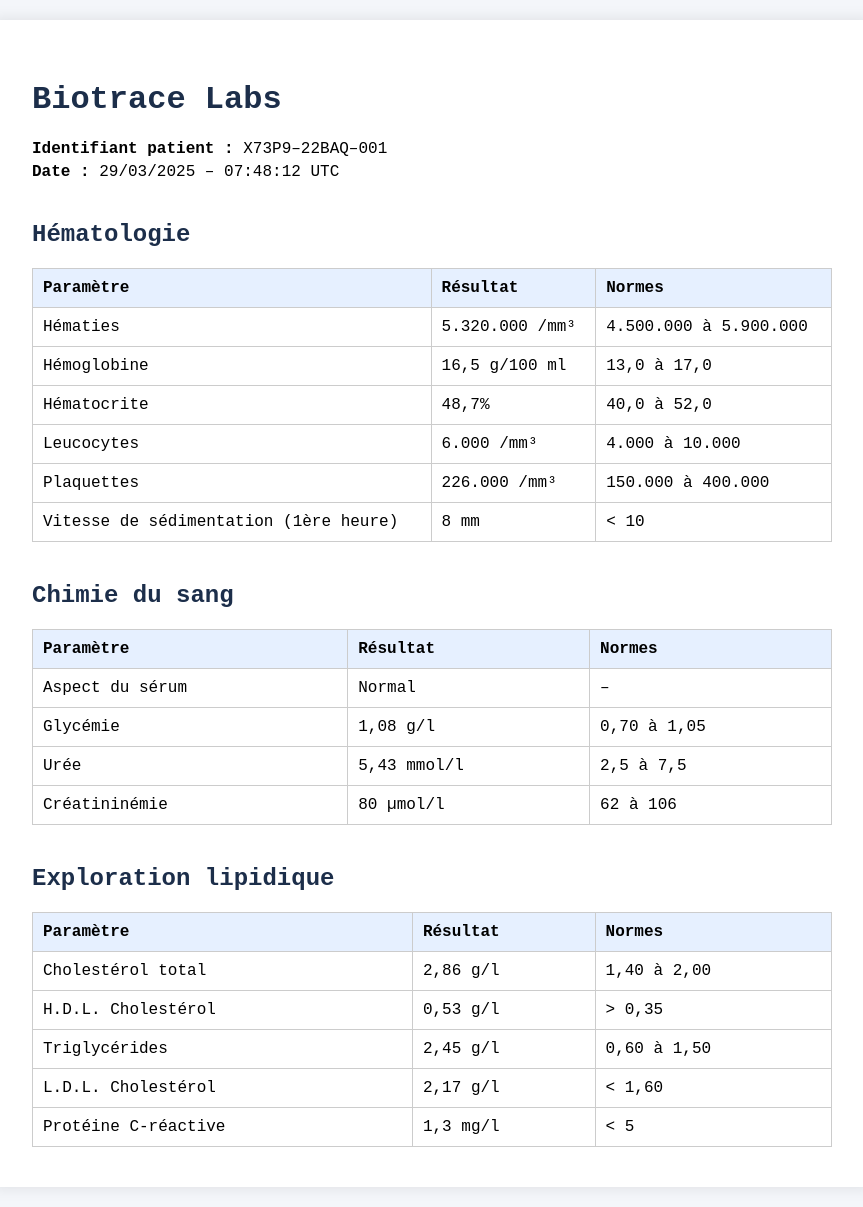
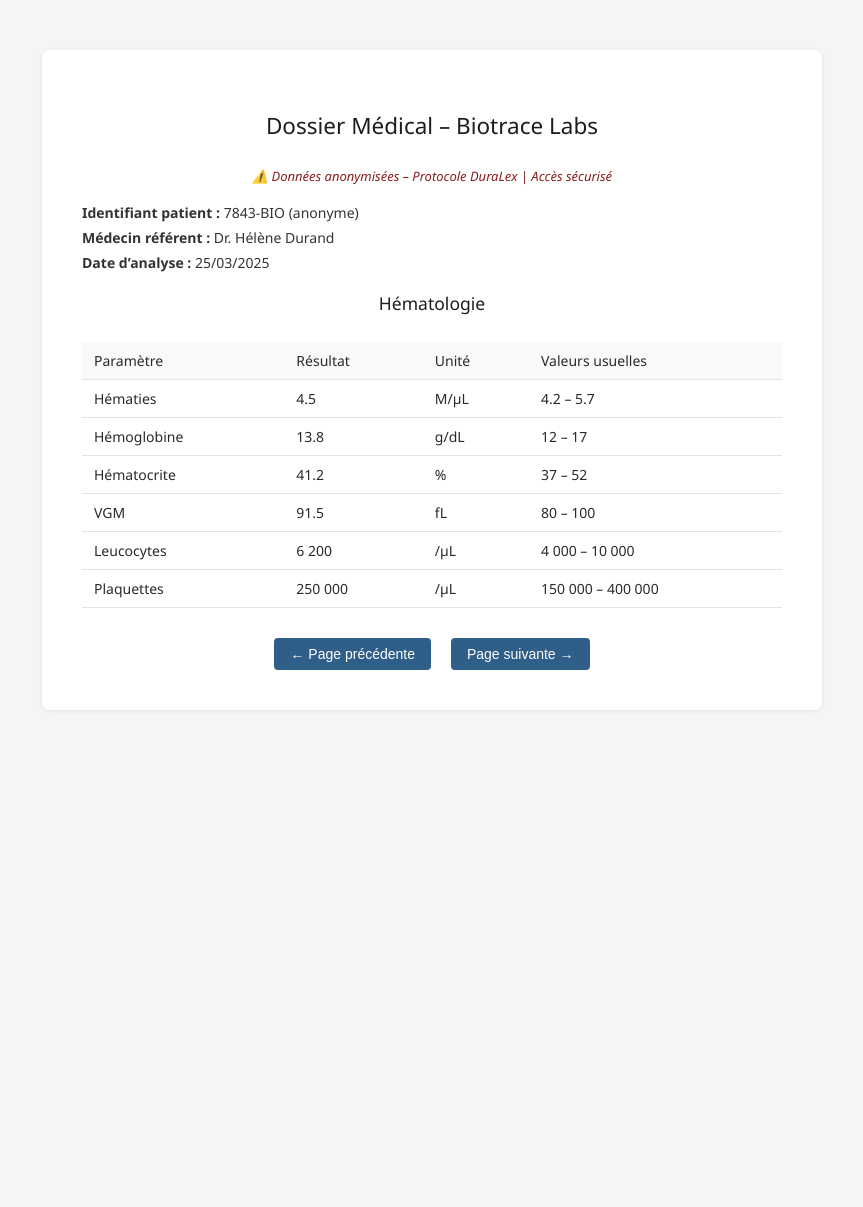
Before and after one commit to louske13/shadowgate, a Flask app: template templates/biotrace.html in a window 1280 px wide. Shown: the whole page, without its empty margins (208-1071 px from the left). After the commit the page ends 670 px from the top, so only its background shows below. Run offline with Flask 3, Linux system fonts and the light colour scheme; the template is opened without the code that fills it, so the values that code supplies are empty.

Commit message:
Style affiné pour biotrace.html + pagination médicale

```diff
--- a/templates/biotrace.html
+++ b/templates/biotrace.html
@@ -1,93 +1,190 @@
-
 <!DOCTYPE html>
 <html lang="fr">
 <head>
     <meta charset="UTF-8">
-    <title>Biotrace Labs – Résultats Patient</title>
+    <title>Dossier Médical – Biotrace Labs</title>
     <style>
         body {
-            font-family: 'Courier New', Courier, monospace;
-            background-color: #f4f6fa;
-            margin: 0;
-            padding: 20px;
+            font-family: 'Segoe UI', 'Helvetica Neue', sans-serif;
+            background-color: #f4f5f7;
+            color: #2a2a2a;
+            line-height: 1.5;
+            font-size: 15px;
         }
-        .report {
-            background-color: white;
-            max-width: 800px;
-            margin: auto;
+
+        .resultats-container {
+            max-width: 700px;
+            margin: 50px auto;
             padding: 40px;
-            box-shadow: 0px 0px 15px rgba(0, 0, 0, 0.1);
+            background-color: #ffffff;
+            box-shadow: 0 1px 4px rgba(0,0,0,0.08);
+            border-radius: 8px;
         }
-        h1, h2 {
-            color: #1c2e4a;
+
+        h2, h3 {
+            font-weight: 500;
+            color: #1d1d1f;
+            text-align: center;
+            margin-bottom: 25px;
         }
-        .section {
-            margin-top: 40px;
+
+        p {
+            margin: 4px 0;
+            font-size: 14px;
+            color: #333;
         }
+
         table {
             width: 100%;
             border-collapse: collapse;
-            margin-top: 10px;
+            margin-top: 20px;
         }
+
         th, td {
-            padding: 10px;
-            border: 1px solid #ccc;
+            padding: 8px 12px;
+            border-bottom: 1px solid #e3e3e3;
+            text-align: left;
+            font-size: 14px;
         }
+
         th {
-            background-color: #e6f0ff;
-            text-align: left;
+            font-weight: 500;
+            background-color: #f9f9f9;
         }
-        .metadata {
-            margin-bottom: 30px;
+
+        .confidential {
+            text-align: center;
+            font-size: 13px;
+            color: #8a1f1f;
+            font-style: italic;
+            margin-bottom: 15px;
         }
-        .metadata p {
-            margin: 5px 0;
+
+        .qr {
+            text-align: center;
+            margin-top: 40px;
+        }
+
+        .qr img {
+            width: 80px;
+            opacity: 0.8;
+        }
+
+        .pagination-btn {
+            font-size: 14px;
+            padding: 8px 16px;
+            background-color: #2f5e88;
+            color: white;
+            border: none;
+            border-radius: 4px;
+            margin: 0 8px;
+            cursor: pointer;
+            transition: background-color 0.2s ease-in-out;
+        }
+
+        .pagination-btn:hover {
+            background-color: #244b6b;
+        }
+
+        .page-section {
+            display: none;
+        }
+
+        .page-section.active {
+            display: block;
+        }
+
+        .navigation {
+            text-align: center;
+            margin-top: 30px;
         }
     </style>
 </head>
 <body>
-    <div class="report">
-        <h1>Biotrace Labs</h1>
-        <div class="metadata">
-            <p><strong>Identifiant patient :</strong> X73P9–22BAQ–001</p>
-            <p><strong>Date :</strong> 29/03/2025 – 07:48:12 UTC</p>
-        </div>
+<div class="resultats-container">
+    <h2>Dossier Médical – Biotrace Labs</h2>
+    <p class="confidential">⚠️ Données anonymisées – Protocole DuraLex | Accès sécurisé</p>
 
-        <div class="section">
-            <h2>Hématologie</h2>
+    <!-- PAGE 1 -->
+    <div class="page-section active" id="page1">
+        <p><strong>Identifiant patient :</strong> 7843-BIO (anonyme)</p>
+        <p><strong>Médecin référent :</strong> Dr. Hélène Durand</p>
+        <p><strong>Date d’analyse :</strong> 25/03/2025</p>
+
+        <h3>Hématologie</h3>
         <table>
-                <tr><th>Paramètre</th><th>Résultat</th><th>Normes</th></tr>
-                <tr><td>Hématies</td><td>5.320.000 /mm³</td><td>4.500.000 à 5.900.000</td></tr>
-                <tr><td>Hémoglobine</td><td>16,5 g/100 ml</td><td>13,0 à 17,0</td></tr>
-                <tr><td>Hématocrite</td><td>48,7%</td><td>40,0 à 52,0</td></tr>
-                <tr><td>Leucocytes</td><td>6.000 /mm³</td><td>4.000 à 10.000</td></tr>
-                <tr><td>Plaquettes</td><td>226.000 /mm³</td><td>150.000 à 400.000</td></tr>
-                <tr><td>Vitesse de sédimentation (1ère heure)</td><td>8 mm</td><td>&lt; 10</td></tr>
+            <tr><th>Paramètre</th><th>Résultat</th><th>Unité</th><th>Valeurs usuelles</th></tr>
+            <tr><td>Hématies</td><td>4.5</td><td>M/µL</td><td>4.2 – 5.7</td></tr>
+            <tr><td>Hémoglobine</td><td>13.8</td><td>g/dL</td><td>12 – 17</td></tr>
+            <tr><td>Hématocrite</td><td>41.2</td><td>%</td><td>37 – 52</td></tr>
+            <tr><td>VGM</td><td>91.5</td><td>fL</td><td>80 – 100</td></tr>
+            <tr><td>Leucocytes</td><td>6 200</td><td>/µL</td><td>4 000 – 10 000</td></tr>
+            <tr><td>Plaquettes</td><td>250 000</td><td>/µL</td><td>150 000 – 400 000</td></tr>
         </table>
     </div>
 
-        <div class="section">
-            <h2>Chimie du sang</h2>
+    <!-- PAGE 2 -->
+    <div class="page-section" id="page2">
+        <h3>Biochimie</h3>
         <table>
-                <tr><th>Paramètre</th><th>Résultat</th><th>Normes</th></tr>
-                <tr><td>Aspect du sérum</td><td>Normal</td><td>–</td></tr>
-                <tr><td>Glycémie</td><td>1,08 g/l</td><td>0,70 à 1,05</td></tr>
-                <tr><td>Urée</td><td>5,43 mmol/l</td><td>2,5 à 7,5</td></tr>
-                <tr><td>Créatininémie</td><td>80 µmol/l</td><td>62 à 106</td></tr>
+            <tr><th>Paramètre</th><th>Résultat</th><th>Unité</th><th>Valeurs usuelles</th></tr>
+            <tr><td>Glycémie à jeun</td><td>0.92</td><td>g/L</td><td>0.70 – 1.00</td></tr>
+            <tr><td>Créatinine</td><td>9.3</td><td>mg/L</td><td>6 – 12</td></tr>
+            <tr><td>ALAT (TGP)</td><td>21</td><td>UI/L</td><td>&lt; 45</td></tr>
+            <tr><td>ASAT (TGO)</td><td>18</td><td>UI/L</td><td>&lt; 35</td></tr>
+            <tr><td>GGT</td><td>22</td><td>UI/L</td><td>&lt; 60</td></tr>
+            <tr><td>Cholestérol total</td><td>1.72</td><td>g/L</td><td>&lt; 2.00</td></tr>
+            <tr><td>Triglycérides</td><td>1.01</td><td>g/L</td><td>&lt; 1.50</td></tr>
         </table>
     </div>
 
-        <div class="section">
-            <h2>Exploration lipidique</h2>
+    <!-- PAGE 3 -->
+    <div class="page-section" id="page3">
+        <h3>Sérologies & Marqueurs</h3>
         <table>
-                <tr><th>Paramètre</th><th>Résultat</th><th>Normes</th></tr>
-                <tr><td>Cholestérol total</td><td>2,86 g/l</td><td>1,40 à 2,00</td></tr>
-                <tr><td>H.D.L. Cholestérol</td><td>0,53 g/l</td><td>&gt; 0,35</td></tr>
-                <tr><td>Triglycérides</td><td>2,45 g/l</td><td>0,60 à 1,50</td></tr>
-                <tr><td>L.D.L. Cholestérol</td><td>2,17 g/l</td><td>&lt; 1,60</td></tr>
-                <tr><td>Protéine C-réactive</td><td>1,3 mg/l</td><td>&lt; 5</td></tr>
+            <tr><th>Paramètre</th><th>Résultat</th><th>Unité</th><th>Normes</th></tr>
+            <tr><td>VIH</td><td>Négatif</td><td>-</td><td>-</td></tr>
+            <tr><td>Hépatite B</td><td>Immunisé</td><td>-</td><td>-</td></tr>
+            <tr><td>Hépatite C</td><td>Négatif</td><td>-</td><td>-</td></tr>
+            <tr><td>TSH</td><td>2.4</td><td>mUI/L</td><td>0.4 – 4.0</td></tr>
+            <tr><td>CRP</td><td>1.2</td><td>mg/L</td><td>&lt; 5</td></tr>
+            <tr><td>Pro-G1 (fictif)</td><td>5.2</td><td>U/mL</td><td>&lt; 7.0</td></tr>
         </table>
+
+        <div class="qr">
+            <p>QR Code de vérification interne</p>
+            <img src="{{ url_for('static', filename='qr_code.png') }}" alt="QR Code médical">
+        </div>
+
+        <img src="{{ url_for('static', filename='pixel.png') }}" style="display:none;" alt="">
+    </div>
+
+    <!-- NAVIGATION -->
+    <div class="navigation">
+        <button class="pagination-btn" onclick="navigate(-1)">← Page précédente</button>
+        <button class="pagination-btn" onclick="navigate(1)">Page suivante →</button>
     </div>
 </div>
+
+<script>
+    let currentPage = 1;
+    const totalPages = 3;
+
+    function showPage(num) {
+        for (let i = 1; i <= totalPages; i++) {
+            document.getElementById('page' + i).classList.remove('active');
+        }
+        document.getElementById('page' + num).classList.add('active');
+    }
+
+    function navigate(direction) {
+        currentPage += direction;
+        if (currentPage < 1) currentPage = 1;
+        if (currentPage > totalPages) currentPage = totalPages;
+        showPage(currentPage);
+    }
+
+    showPage(currentPage);
+</script>
 </body>
 </html>
```
Lines whose indentation alone changed are shown as unchanged.
